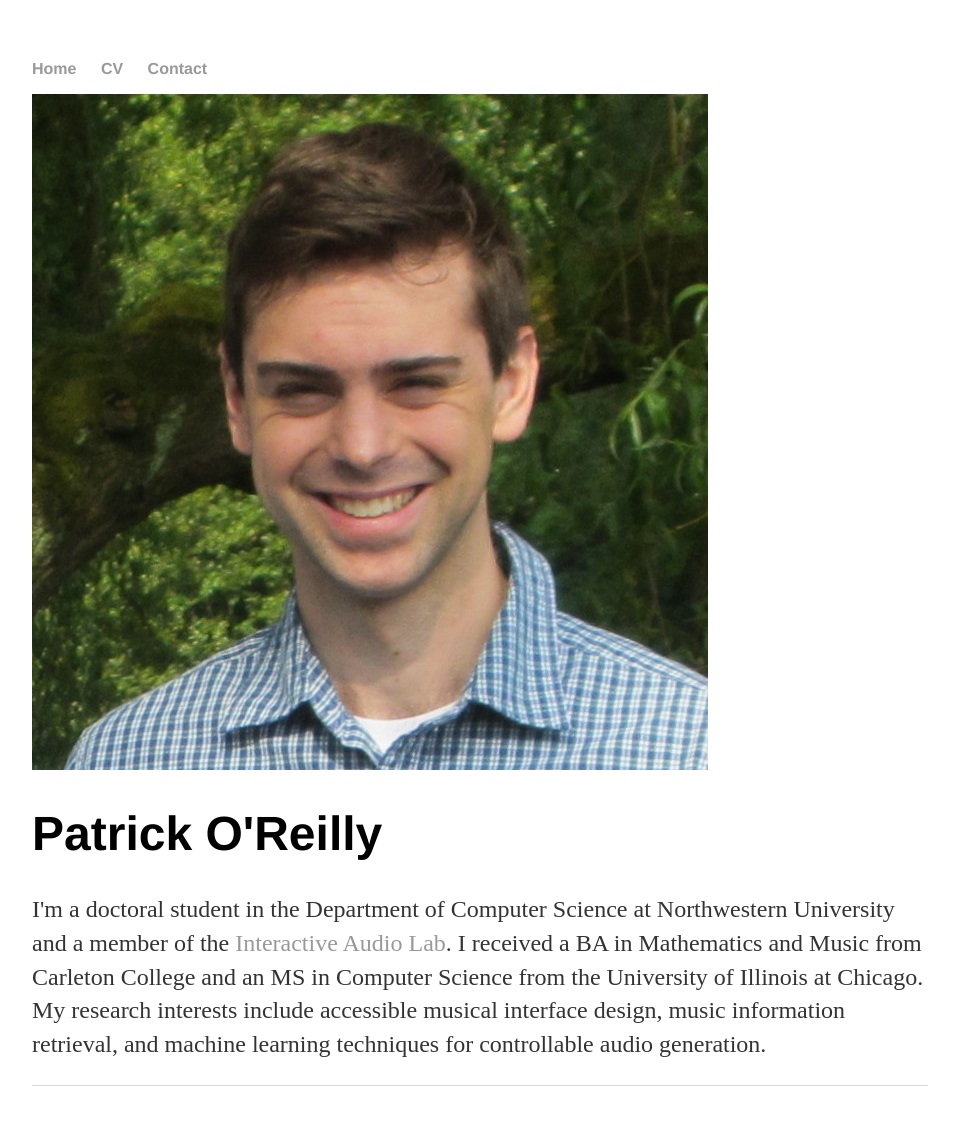
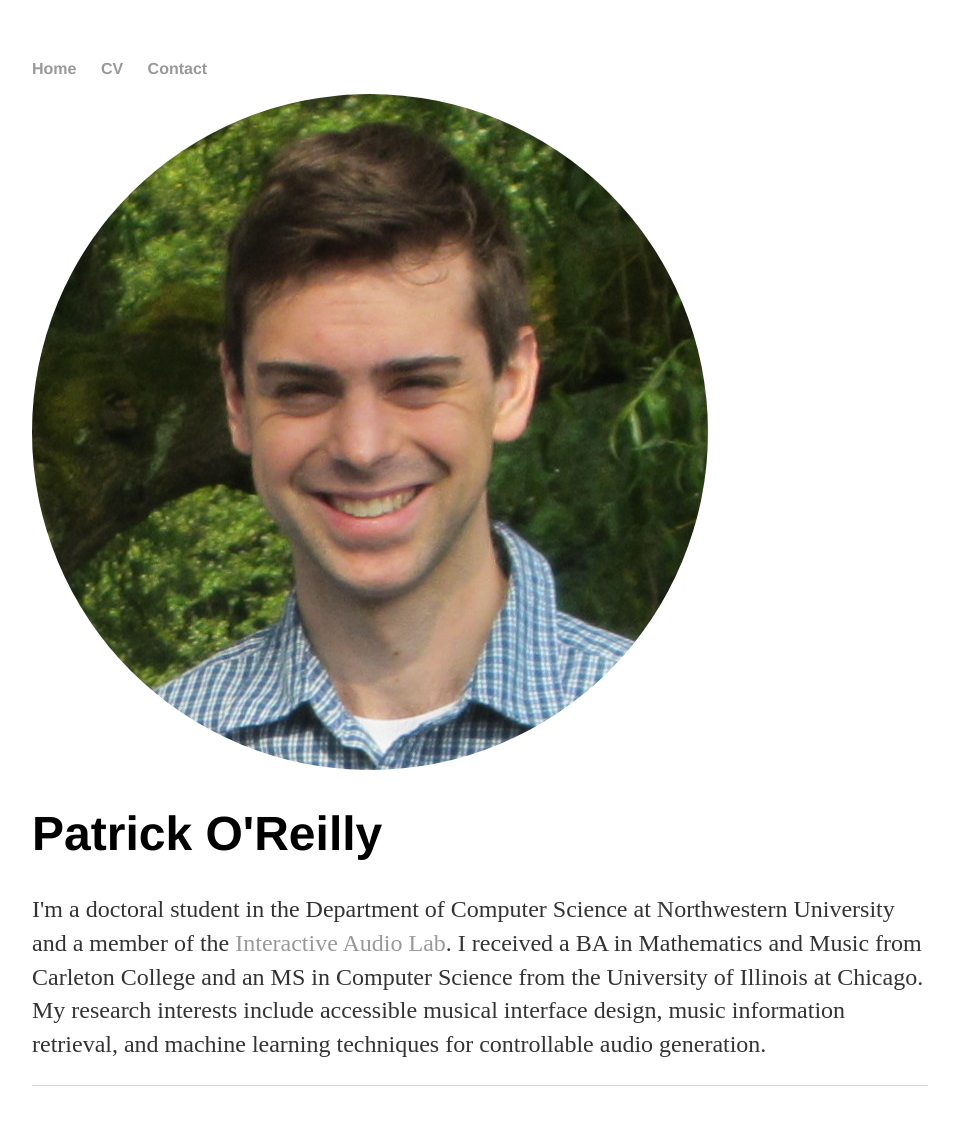
Before and after one commit to oreillyp/oreillyp.github.io, a Jekyll site: the page built from index.html, in a window 1280 px wide. Shown: the whole page, without its empty margins (160-1113 px from the left). Built offline with Jekyll 4.4.1, drawn with Linux system fonts in a browser that asks for light colours.

Commit message:
Update main.css

```diff
--- a/css/main.css
+++ b/css/main.css
@@ -41,3 +41,6 @@ ul.posts {
 ul.posts li {
     list-style: none;
 }
+img {
+  border-radius: 50%;
+}
```
